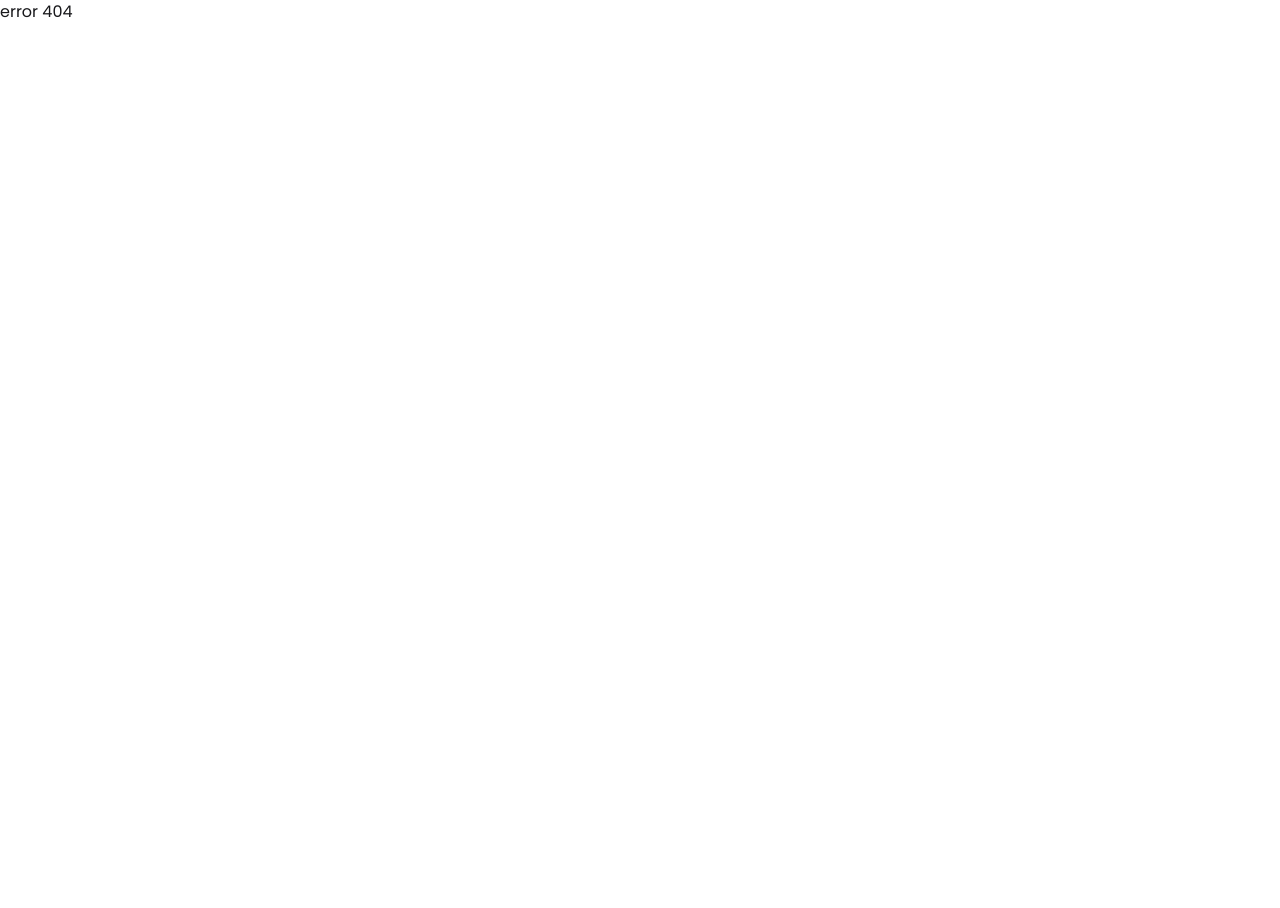
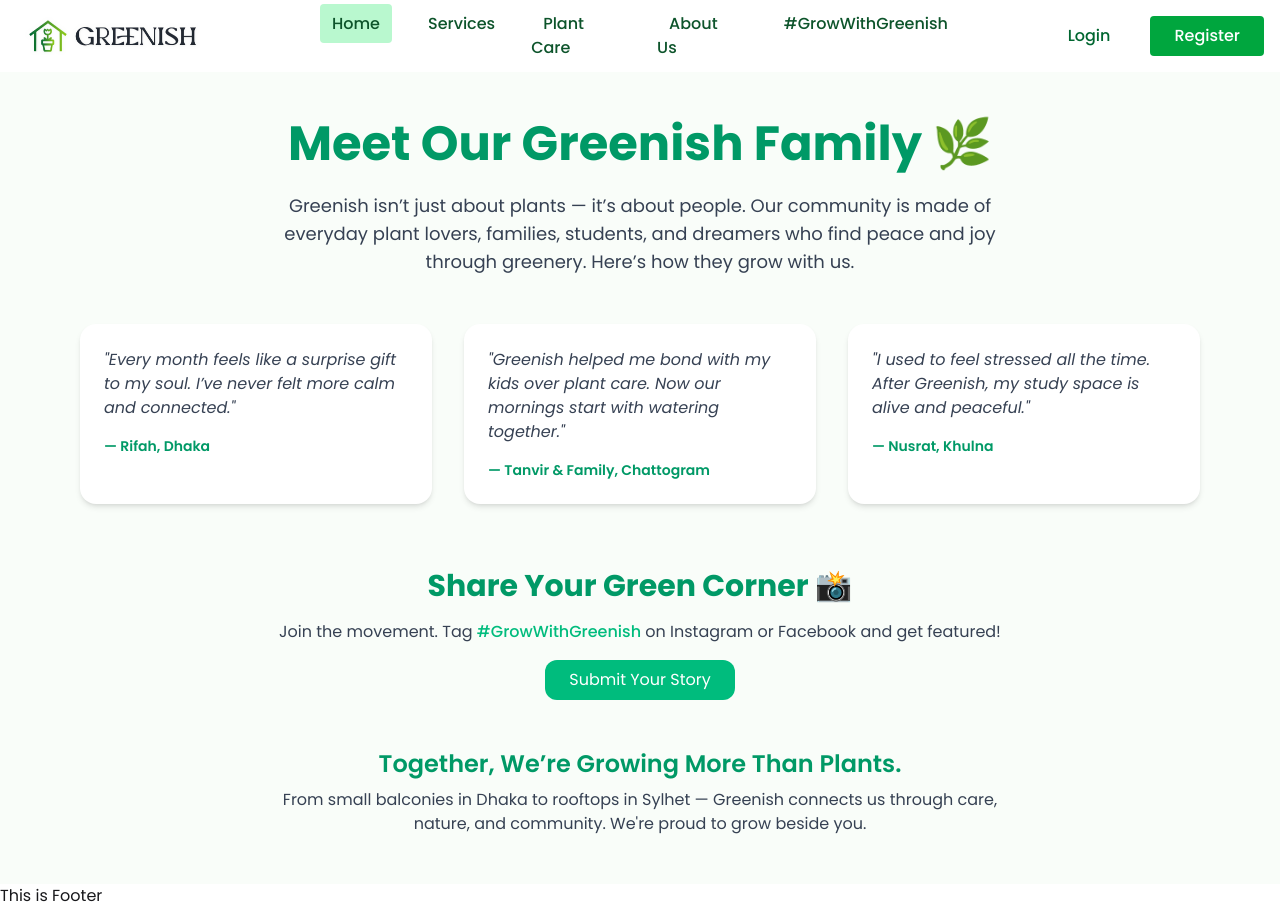
Before and after one commit to touhidtamim/Greenish, a React (Vite) app: page /greenish/community in a window 1280 px wide. Before the commit this address had no page. Before the commit the page ends 800 px from the top, so only its background shows below. Built offline with nearby package versions, Linux system fonts and the light colour scheme.

Commit message:
add community page to connect and grow together

```diff
--- a/src/component/Navbar.jsx
+++ b/src/component/Navbar.jsx
@@ -10,7 +10,7 @@ const Header = () => {
     { name: 'Services', href: '/services' },
     { name: 'Plant Care', href: '/plant-care' },
     { name: 'About Us', href: '/about' },
-    { name: 'Contact', href: '/contact' },
+    { name: '#GrowWithGreenish', href: '/greenish/community' },
   ];
 
   return (
--- a/src/pages/About.jsx
+++ b/src/pages/About.jsx
@@ -3,7 +3,7 @@ import React from 'react';
 const AboutUs = () => {
   return (
     <div className='bg-[#fcfffc]' >
-    <div className="max-w-5xl mx-auto px-4 py-16 text-center">
+    <div className="max-w-5xl mx-auto px-4 py-8 md:py-16 text-center">
       <h1 className="text-4xl md:text-5xl font-bold text-emerald-600 mb-6">About Greenish</h1>
 
       <p className="text-lg md:text-xl text-gray-700 mb-10">
--- /dev/null
+++ b/src/pages/Community.jsx
@@ -0,0 +1,54 @@
+import React from 'react';
+
+const Community = () => {
+  return (
+    <div className="bg-[#f9fdf9]">
+      <div className="max-w-6xl mx-auto px-4 py-12">
+        <h1 className="text-4xl md:text-5xl font-bold text-emerald-600 text-center mb-6">
+          Meet Our Greenish Family 🌿
+        </h1>
+        <p className="text-lg text-gray-700 text-center max-w-3xl mx-auto mb-12">
+          Greenish isn’t just about plants — it’s about people. Our community is made of everyday plant lovers, families, students, and dreamers who find peace and joy through greenery. Here’s how they grow with us.
+        </p>
+
+        <div className="grid md:grid-cols-2 lg:grid-cols-3 gap-8 mb-16">
+          <div className="bg-white shadow-md rounded-2xl p-6">
+            <p className="text-gray-700 italic">"Every month feels like a surprise gift to my soul. I’ve never felt more calm and connected."</p>
+            <div className="mt-4 text-sm text-emerald-600 font-semibold">— Rifah, Dhaka</div>
+          </div>
+
+          <div className="bg-white shadow-md rounded-2xl p-6">
+            <p className="text-gray-700 italic">"Greenish helped me bond with my kids over plant care. Now our mornings start with watering together."</p>
+            <div className="mt-4 text-sm text-emerald-600 font-semibold">— Tanvir & Family, Chattogram</div>
+          </div>
+
+          <div className="bg-white shadow-md rounded-2xl p-6">
+            <p className="text-gray-700 italic">"I used to feel stressed all the time. After Greenish, my study space is alive and peaceful."</p>
+            <div className="mt-4 text-sm text-emerald-600 font-semibold">— Nusrat, Khulna</div>
+          </div>
+        </div>
+
+        <div className="text-center mb-12">
+          <h2 className="text-2xl md:text-3xl font-bold text-emerald-600 mb-4">
+            Share Your Green Corner 📸
+          </h2>
+          <p className="text-gray-700 mb-4">
+            Join the movement. Tag <span className="text-emerald-500 font-medium">#GrowWithGreenish</span> on Instagram or Facebook and get featured!
+          </p>
+          <button className="bg-emerald-500 hover:bg-emerald-600 text-white px-6 py-2 rounded-xl transition">
+            Submit Your Story
+          </button>
+        </div>
+
+        <div className="text-center max-w-3xl mx-auto">
+          <h3 className="text-xl md:text-2xl font-semibold text-emerald-600 mb-2">Together, We’re Growing More Than Plants.</h3>
+          <p className="text-gray-700">
+            From small balconies in Dhaka to rooftops in Sylhet — Greenish connects us through care, nature, and community. We're proud to grow beside you.
+          </p>
+        </div>
+      </div>
+    </div>
+  );
+};
+
+export default Community;
--- a/src/router/PublicRouter.jsx
+++ b/src/router/PublicRouter.jsx
@@ -5,6 +5,7 @@ import Home from './../pages/Home';
 import Login from './../pages/Login';
 import Register from "../pages/Register";
 import AboutUs from './../pages/About';
+import Community from './../pages/Community';
 
 
 const router = createBrowserRouter([
@@ -35,8 +36,8 @@ const router = createBrowserRouter([
       },
 
       {
-        path:"/contact",
-        element: <h2>Contact Us</h2>,
+        path:"/greenish/community",
+        element: <Community></Community>,
       },
 
       {
```
